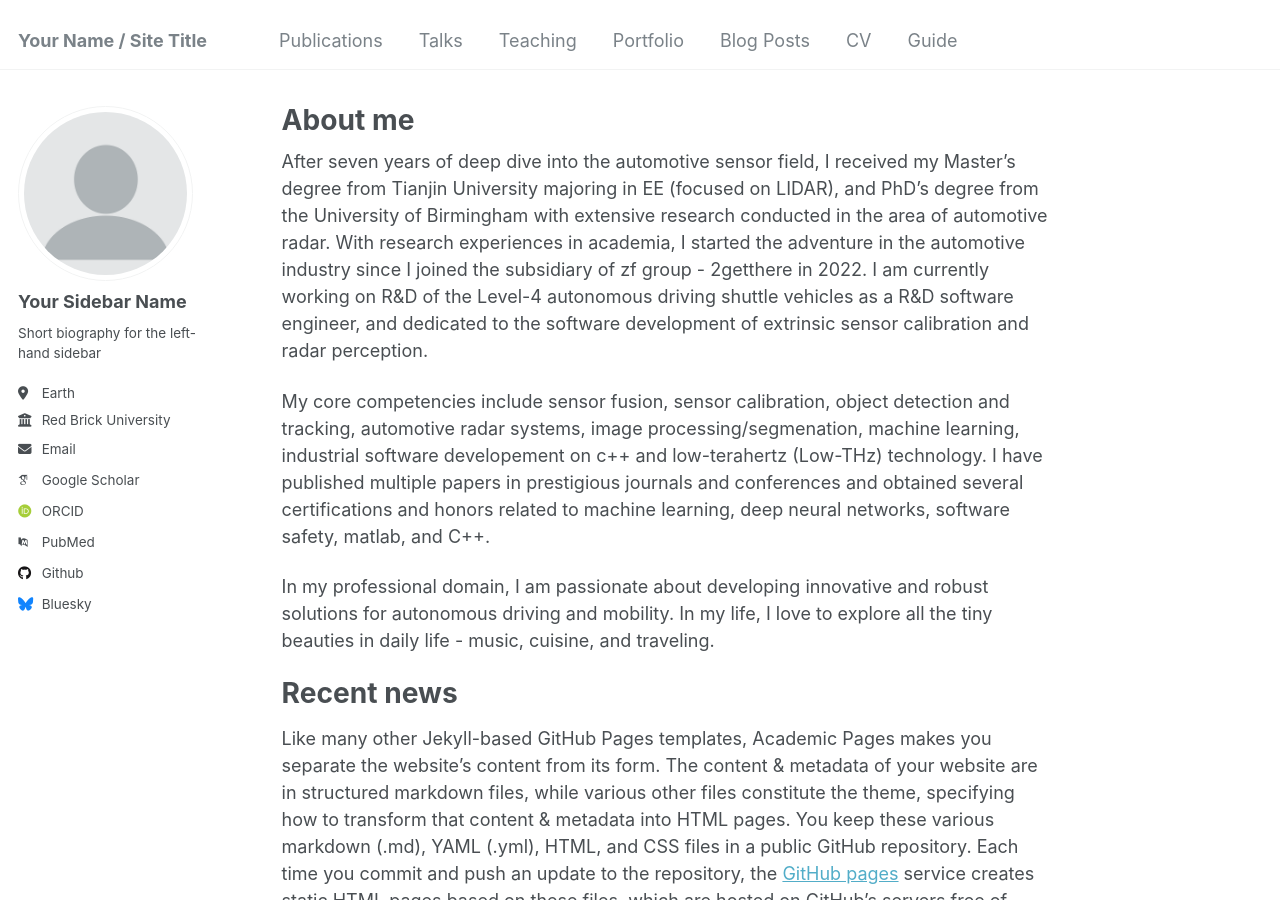
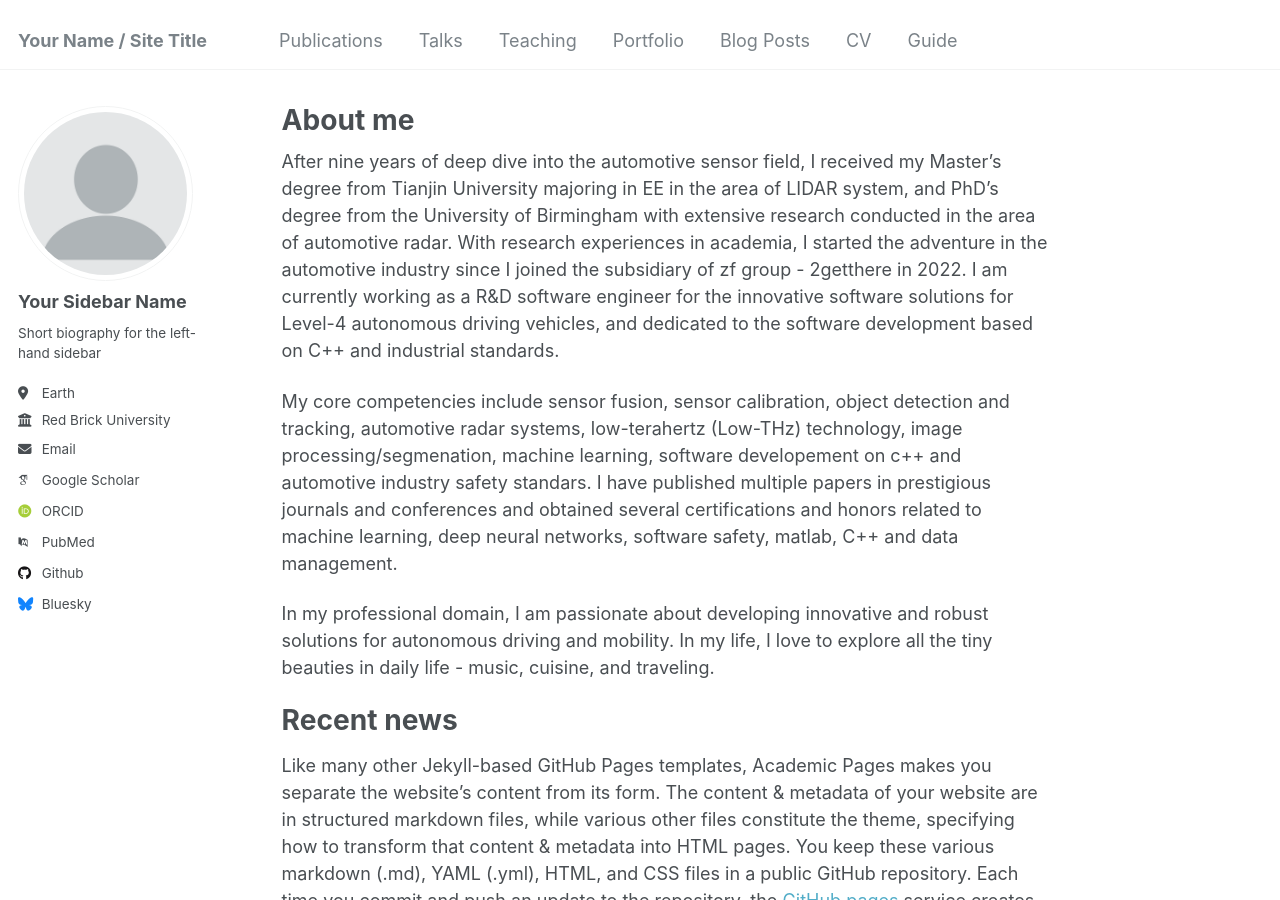
Before and after one commit to YangSophiaXiao/Yang.Sophia.Xiao.github.io, a Jekyll site: the page built from _pages/about.md, in a window 1280 px wide and 900 px high. Built offline with Jekyll 4.4.1, drawn with Linux system fonts in a browser that asks for light colours; some web fonts are replaced.

Commit message:
Changes on about me

```diff
--- a/_pages/about.md
+++ b/_pages/about.md
@@ -7,9 +7,9 @@ redirect_from:
   - /about.html
 ---
 
-After seven years of deep dive into the automotive sensor field, I received my Master's degree from Tianjin University majoring in EE (focused on LIDAR), and PhD's degree from the University of Birmingham with extensive research conducted in the area of automotive radar. With research experiences in academia, I started the adventure in the automotive industry since I joined the subsidiary of zf group - 2getthere in 2022. I am currently working on R&D of the Level-4 autonomous driving shuttle vehicles as a R&D software engineer, and dedicated to the software development of extrinsic sensor calibration and radar perception.
+After nine years of deep dive into the automotive sensor field, I received my Master's degree from Tianjin University majoring in EE in the area of LIDAR system, and PhD's degree from the University of Birmingham with extensive research conducted in the area of automotive radar. With research experiences in academia, I started the adventure in the automotive industry since I joined the subsidiary of zf group - 2getthere in 2022. I am currently working as a R&D software engineer for the innovative software solutions for Level-4 autonomous driving vehicles, and dedicated to the software development based on C++ and industrial standards.
 
-My core competencies include sensor fusion, sensor calibration, object detection and tracking, automotive radar systems, image processing/segmenation, machine learning, industrial software developement on c++ and low-terahertz (Low-THz) technology. I have published multiple papers in prestigious journals and conferences and obtained several certifications and honors related to machine learning, deep neural networks, software safety, matlab, and C++.
+My core competencies include sensor fusion, sensor calibration, object detection and tracking, automotive radar systems, low-terahertz (Low-THz) technology, image processing/segmenation, machine learning, software developement on c++ and automotive industry safety standars. I have published multiple papers in prestigious journals and conferences and obtained several certifications and honors related to machine learning, deep neural networks, software safety, matlab, C++ and data management.
 
 In my professional domain, I am passionate about developing innovative and robust solutions for autonomous driving and mobility. In my life, I love to explore all the tiny beauties in daily life - music, cuisine, and traveling.
 
```
